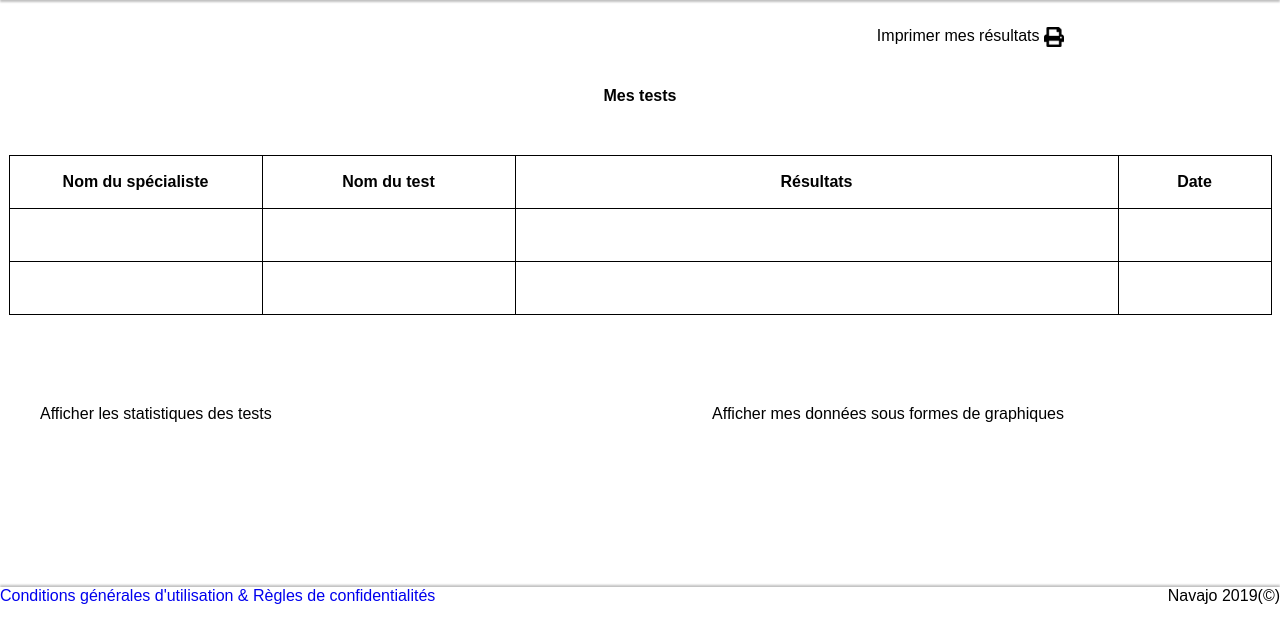
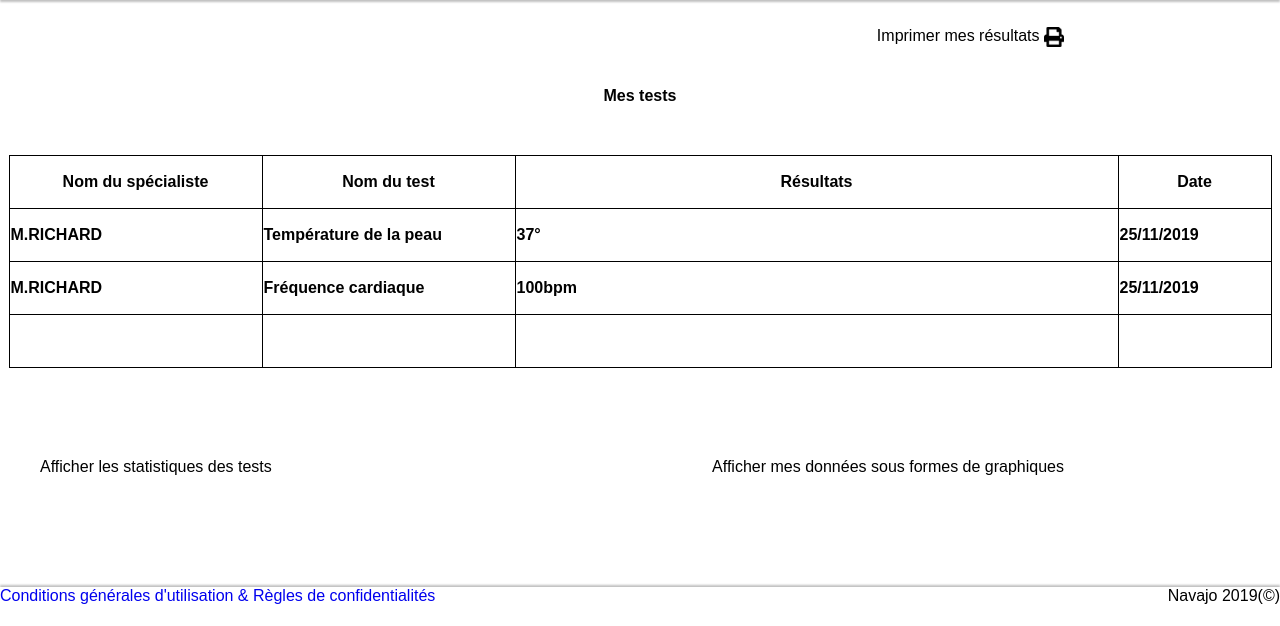
Before and after one commit to ossoua/APP, a PHP site: page /view/Tests.php in a window 1280 px wide. Shown: the part 63-689 px from the top of the page. Run offline with PHP 8.4, Linux system fonts and the light colour scheme; lists and menus that the app fills with data are empty.

Commit message:
ex données dans test

```diff
--- a/view/Tests.php
+++ b/view/Tests.php
@@ -46,10 +46,16 @@ session_start();
         <th width="150px">Date </th>
       </tr>
       <tr>
-        <td></td>
-        <td></td>
-        <td></td>
-        <td></td>
+        <td>M.RICHARD</td>
+        <td>Température de la peau</td>
+        <td>37°</td>
+        <td>25/11/2019</td>
+      </tr>
+      <tr>
+        <td>M.RICHARD</td>
+        <td>Fréquence cardiaque</td>
+        <td>100bpm</td>
+        <td>25/11/2019</td>
       </tr>
       <tr>
         <td></td>
```
